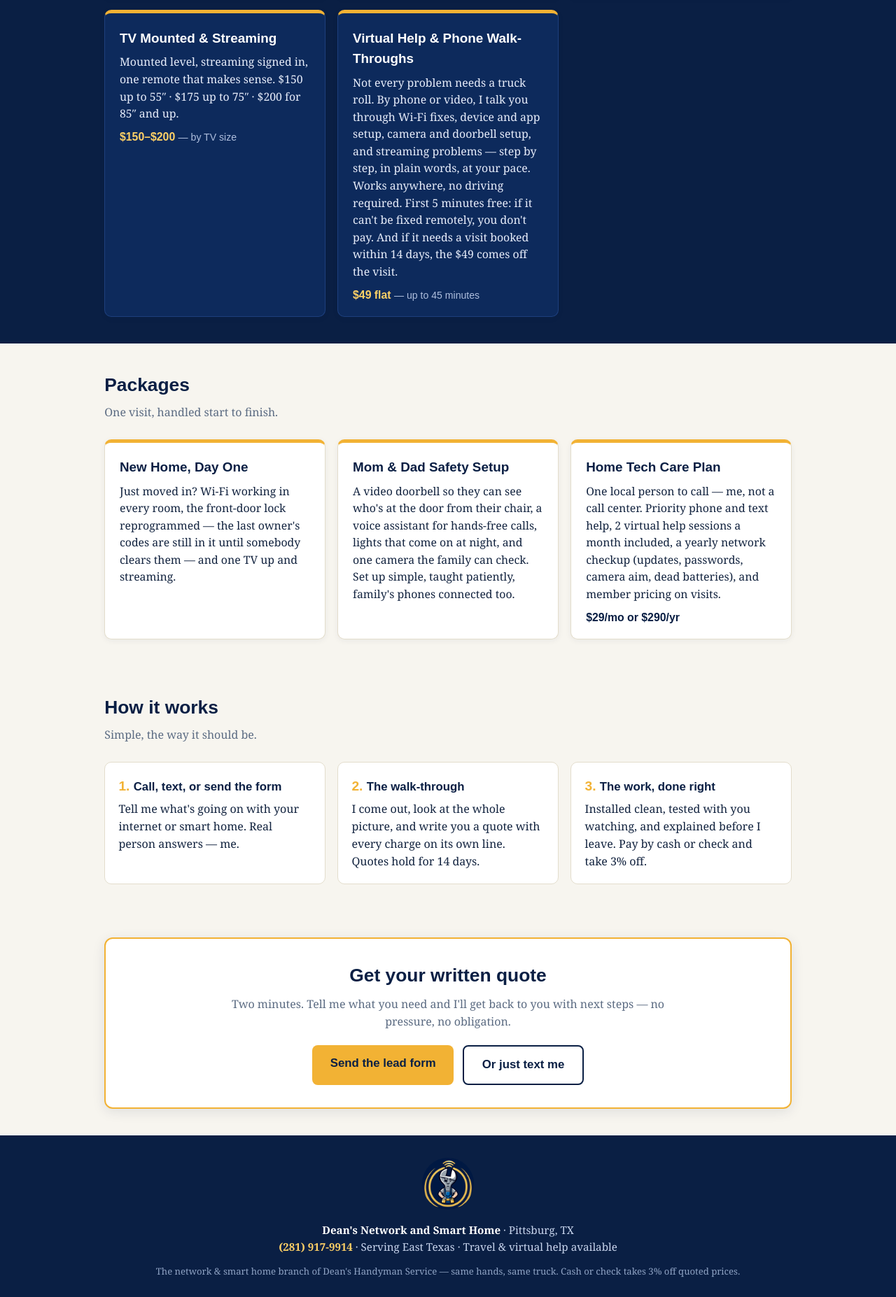
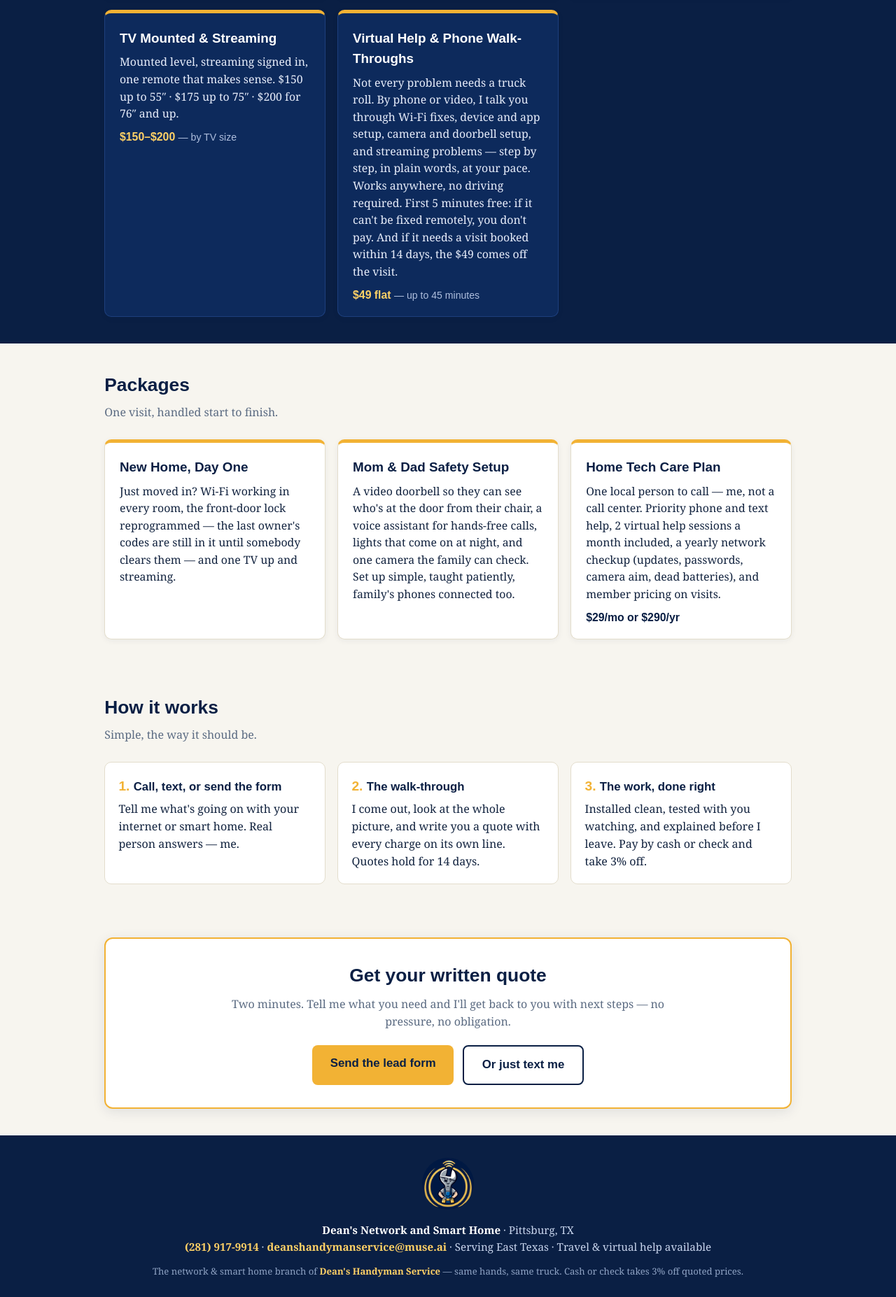
Before and after one commit to Deanthehandyman/deans-network, a plain HTML site: page index.html in a window 1280 px wide. Shown: the part 1926-3780 px from the top of the page at 70% size. Drawn offline with Linux system fonts and the light colour scheme.

Commit message:
Fix TV mounting top tier (76in and up), repair sms: links, add contact email + link back to main handyman site in footer

```diff
--- a/index.html
+++ b/index.html
@@ -68,7 +68,7 @@
   <p>Starlink on the roof is only half the job. I make the Wi-Fi reach every room, get the internet out to your shop or barn, and set up the cameras and smart home gear — then show you how it all works before I leave.</p>
   <div class="cta-row">
     <a class="btn btn-gold" href="tel:+12819179914">Call (281) 917-9914</a>
-    <a class="btn btn-line" href="sms:+12819179914?&amp;body=Hi%20Dean%2C%20I%20need%20help%20with%20my%20network%20%2F%20smart%20home.">Text me</a>
+    <a class="btn btn-line" href="sms:+12819179914?body=Hi%20Dean%2C%20I%20need%20help%20with%20my%20network%20%2F%20smart%20home.">Text me</a>
     <a class="btn btn-line" href="#lead">Get a written quote</a>
   </div>
 </section>
@@ -120,7 +120,7 @@
       </div>
       <div class="card">
         <h3>TV Mounted &amp; Streaming</h3>
-        <p>Mounted level, streaming signed in, one remote that makes sense. $150 up to 55″ · $175 up to 75″ · $200 for 85″ and up.</p>
+        <p>Mounted level, streaming signed in, one remote that makes sense. $150 up to 55″ · $175 up to 75″ · $200 for 76″ and up.</p>
         <p class="price">$150–$200 <span>— by TV size</span></p>
       </div>
       <div class="card">
@@ -168,7 +168,7 @@
     <p>Two minutes. Tell me what you need and I'll get back to you with next steps — no pressure, no obligation.</p>
     <div class="cta-row">
       <a class="btn btn-gold" href="https://docs.google.com/forms/d/e/1FAIpQLSdS_mC8Hy1NFribr-h_7hDDf0zhyQ87JWhYLRV2d2qFW8iaDg/viewform" target="_blank" rel="noopener">Send the lead form</a>
-      <a class="btn btn-line" style="color:var(--navy);border-color:var(--navy)" href="sms:+12819179914?&amp;body=Hi%20Dean%2C%20I%20need%20help%20with%20my%20network%20%2F%20smart%20home.">Or just text me</a>
+      <a class="btn btn-line" style="color:var(--navy);border-color:var(--navy)" href="sms:+12819179914?body=Hi%20Dean%2C%20I%20need%20help%20with%20my%20network%20%2F%20smart%20home.">Or just text me</a>
     </div>
   </div>
 </div>
@@ -176,8 +176,8 @@
 <footer>
   <img src="icon.webp" alt="Wrench Head">
   <div><strong style="color:#fff">Dean's Network and Smart Home</strong> · Pittsburg, TX</div>
-  <div><a href="tel:+12819179914">(281) 917-9914</a> · Serving East Texas · Travel &amp; virtual help available</div>
-  <div class="fine">The network &amp; smart home branch of Dean's Handyman Service — same hands, same truck. Cash or check takes 3% off quoted prices.</div>
+  <div><a href="tel:+12819179914">(281) 917-9914</a> · <a href="mailto:deanshandymanservice@muse.ai">deanshandymanservice@muse.ai</a> · Serving East Texas · Travel &amp; virtual help available</div>
+  <div class="fine">The network &amp; smart home branch of <a href="https://deanshandymanservice.me">Dean's Handyman Service</a> — same hands, same truck. Cash or check takes 3% off quoted prices.</div>
 </footer>
 
 </body>
```
